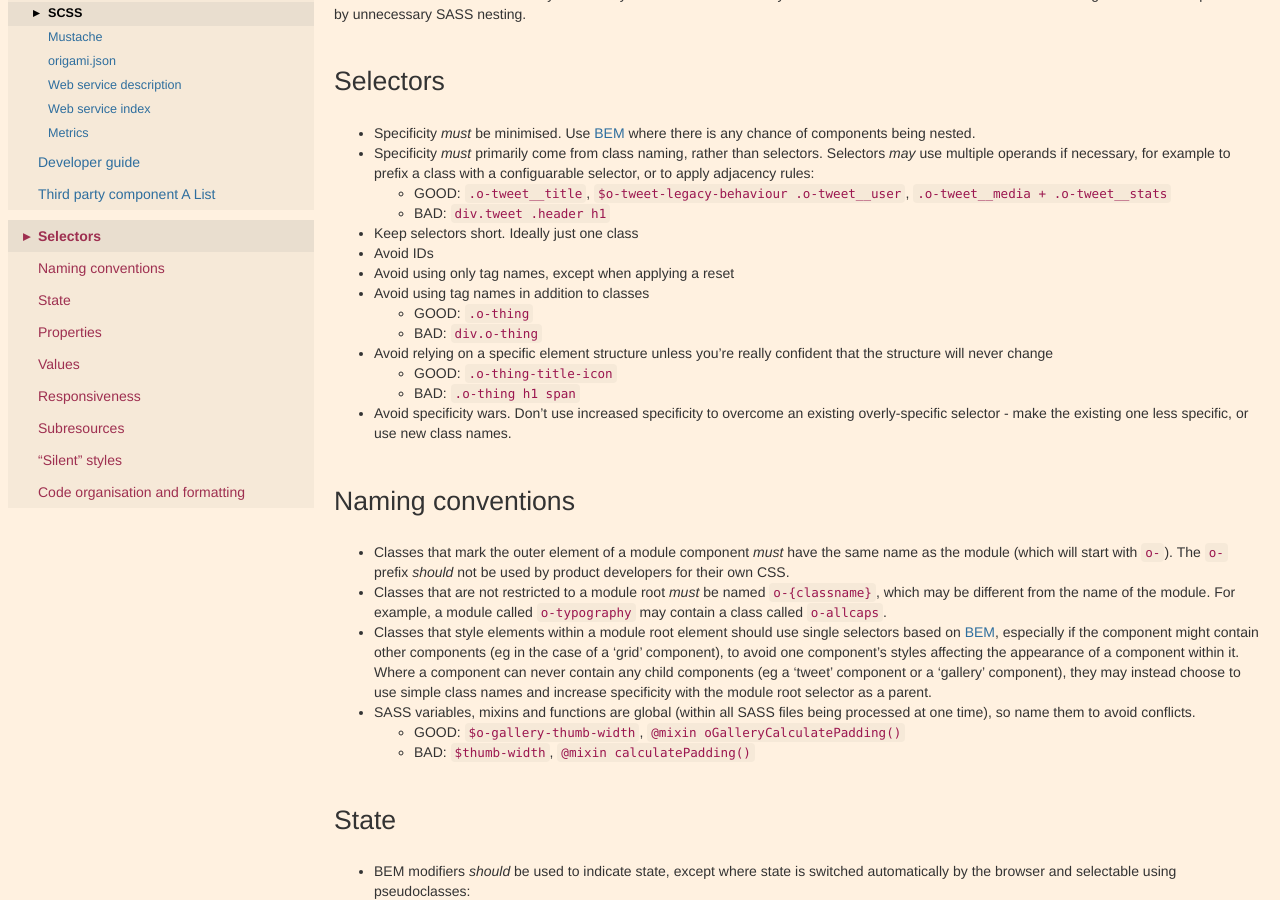
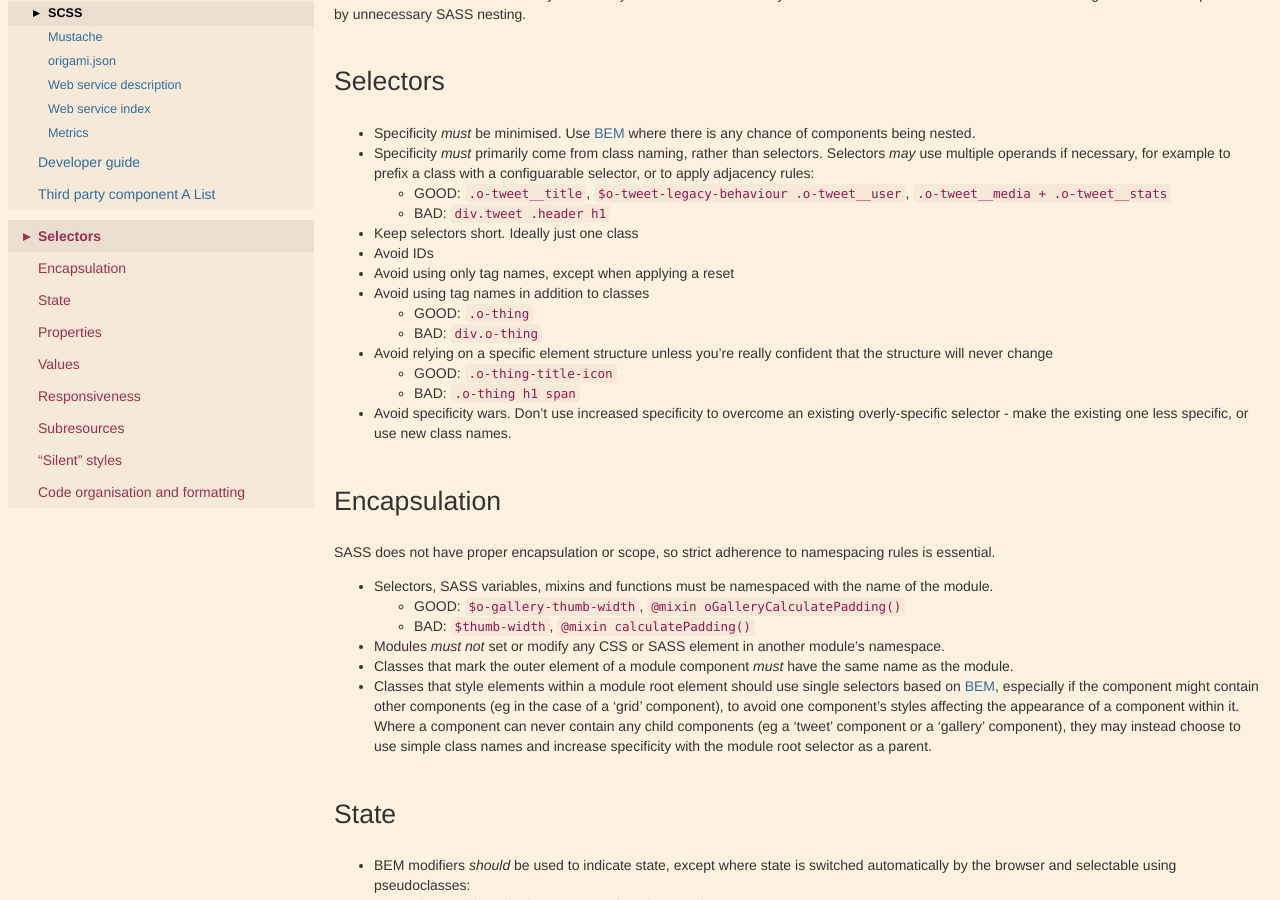
Before and after one commit to Financial-Times/ft-origami, a Jekyll site: the page built from docs/syntax/scss.md, in a window 1280 px wide and 900 px high, scrolled down 307 px. Built offline with Jekyll 4.4.1, drawn with Linux system fonts in a browser that asks for light colours.

Commit message:
Clarify on scope rules, #94

```diff
--- a/docs/syntax/scss.md
+++ b/docs/syntax/scss.md
@@ -28,14 +28,16 @@ SASS features should be used only where they result in increased clarity and reu
 	- BAD: `.o-thing h1 span`
 * Avoid specificity wars. Don’t use increased specificity to overcome an existing overly-specific selector - make the existing one less specific, or use new class names.
 
-## Naming conventions
+## Encapsulation
 
-* Classes that mark the outer element of a module component *must* have the same name as the module (which will start with `o-`).  The `o-` prefix *should* not be used by product developers for their own CSS.
-* Classes that are not restricted to a module root *must* be named `o-{classname}`, which may be different from the name of the module.  For example, a module called `o-typography` may contain a class called `o-allcaps`.
-* Classes that style elements within a module root element should use single selectors based on [BEM](http://csswizardry.com/2013/01/mindbemding-getting-your-head-round-bem-syntax/), especially if the component might contain other components (eg in the case of a 'grid' component), to avoid one component's styles affecting the appearance of a component within it.  Where a component can never contain any child components (eg a 'tweet' component or a 'gallery' component), they may instead choose to use simple class names and increase specificity with the module root selector as a parent.
-* SASS variables, mixins and functions are global (within all SASS files being processed at one time), so name them to avoid conflicts.
+SASS does not have proper encapsulation or scope, so strict adherence to namespacing rules is essential.
+
+* Selectors, SASS variables, mixins and functions must be namespaced with the name of the module.
     - GOOD: `$o-gallery-thumb-width`, `@mixin oGalleryCalculatePadding()`
     - BAD: `$thumb-width`, `@mixin calculatePadding()`
+* Modules *must not* set or modify any CSS or SASS element in another module's namespace.
+* Classes that mark the outer element of a module component *must* have the same name as the module.
+* Classes that style elements within a module root element should use single selectors based on [BEM](http://csswizardry.com/2013/01/mindbemding-getting-your-head-round-bem-syntax/), especially if the component might contain other components (eg in the case of a 'grid' component), to avoid one component's styles affecting the appearance of a component within it.  Where a component can never contain any child components (eg a 'tweet' component or a 'gallery' component), they may instead choose to use simple class names and increase specificity with the module root selector as a parent.
 
 ## State
 
```
Also changed, not shown: docs/syntax/js.md (+1 -0 lines).
